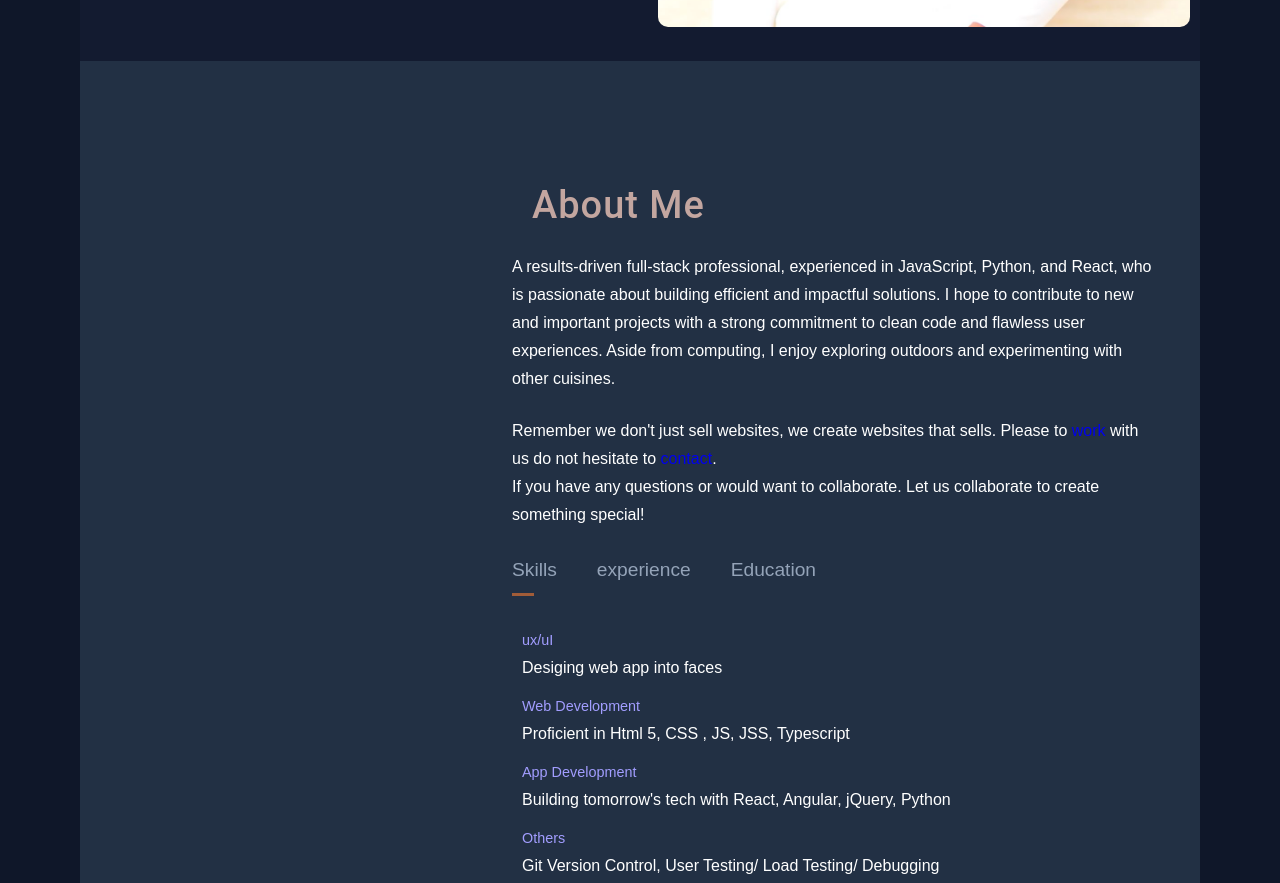
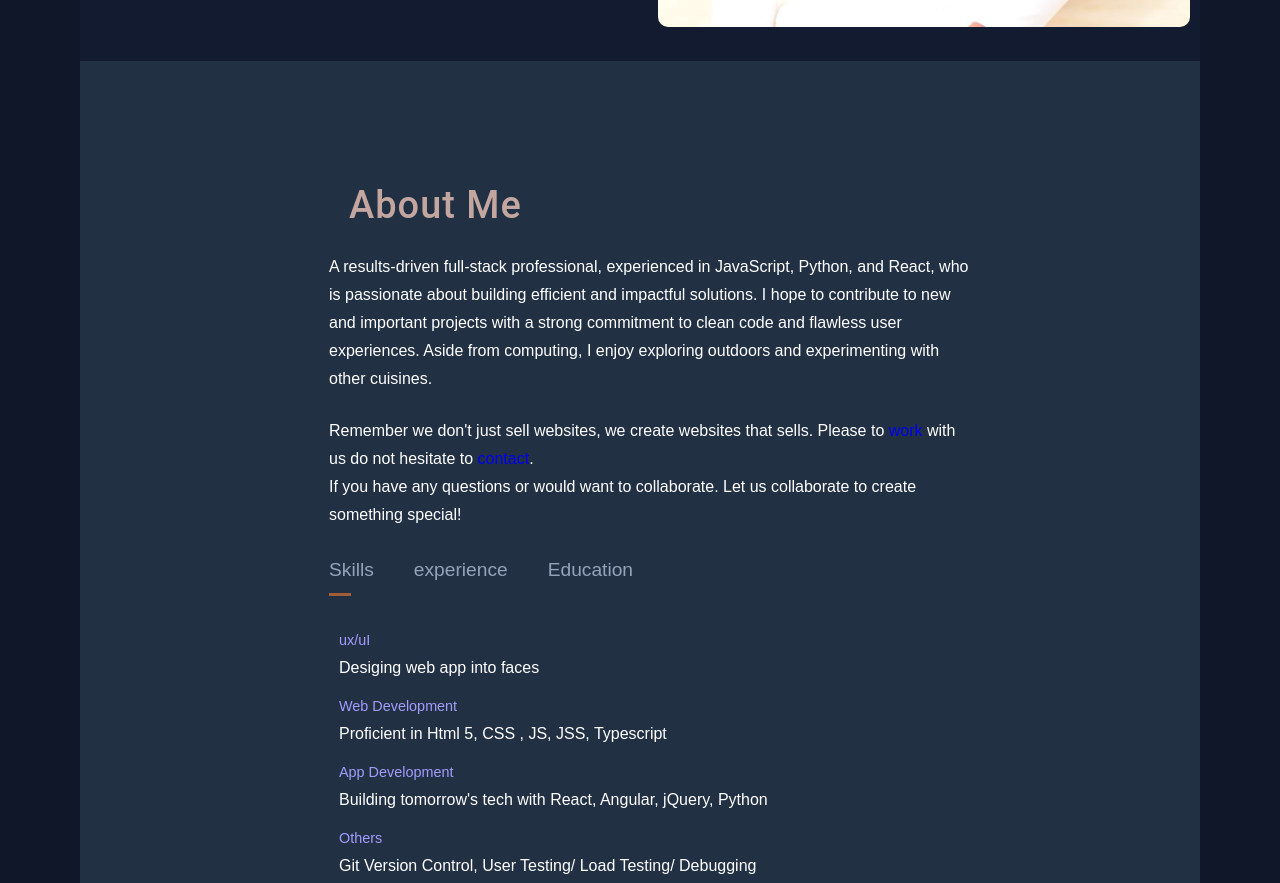
Before and after one commit to MapTech-stack/portfolio, a plain HTML site: page index.html in a window 1280 px wide. Shown: the part 857-1740 px from the top of the page. Drawn offline with nearby package versions, Linux system fonts and the light colour scheme.

Commit message:
Update main.css

```diff
--- a/main.css
+++ b/main.css
@@ -1,3 +1,5 @@
+/*MOBILE FRIST STYLING  */
+
 *,
 ::after,
 ::before {
@@ -522,6 +524,8 @@ page
   display: flex;
   flex-direction: column;
   flex-wrap: wrap;
+  justify-content: center;
+  align-items: center;
 
   background: var(--bg-prussian-blue);
   gap: 30px;
@@ -537,20 +541,24 @@ page
   padding-top: 120px;
 }
 
-.about-img img {
+/* .about-img img {
   width: 100%;
   border-radius: 30px;
   padding: 20px;
   margin-top: 10px;
   overflow: hidden;
-}
+} */
 .about-text p {
+  /* border: solid red; */
+
   text-align: left;
   margin-left: 10px;
 }
 .title {
   font-size: 2.37rem;
   font-weight: 500;
+  margin-top: 0px;
+
 }
 
 .tab-tiles {
@@ -605,9 +613,9 @@ page
     flex-direction: row;
   }
 
-  .about-img {
+  /* .about-img {
     flex-basis: 35%;
-  }
+  } */
   .about-text {
     flex-basis: 60%;
   }
```
